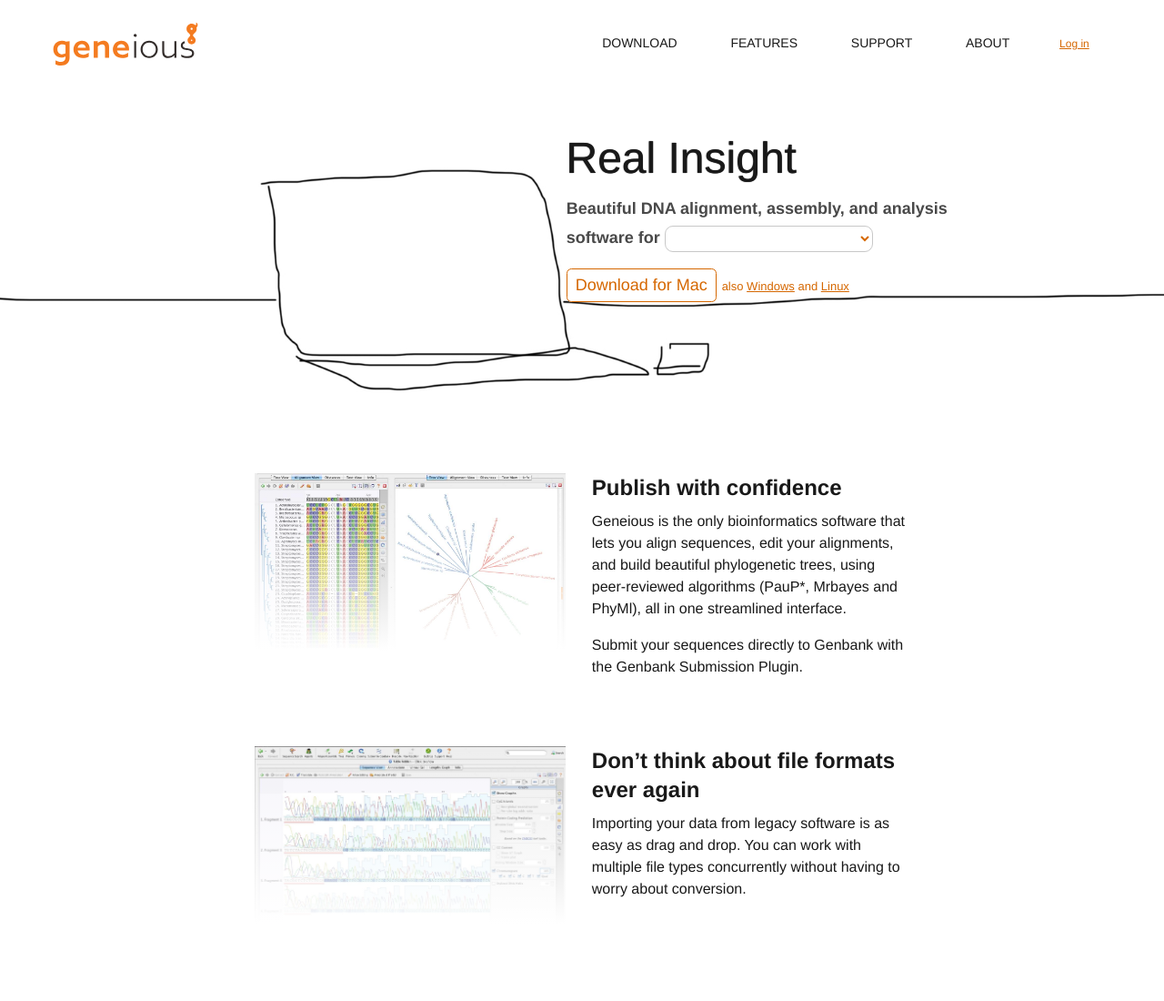
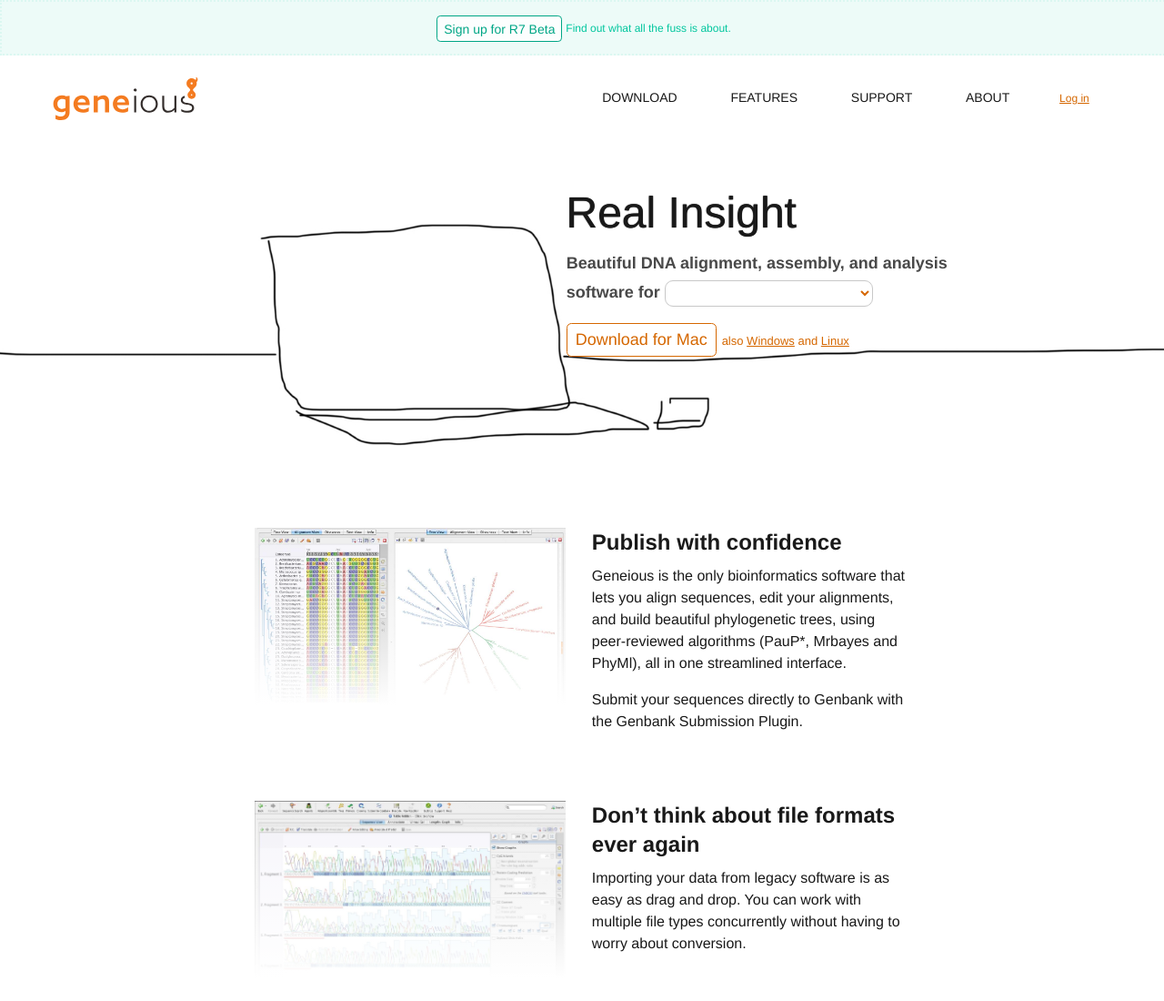
Before and after one commit to vegestoc/geneious-brand-uikit, a plain HTML site: page index.html in a window 1280 px wide. Shown: the top 1100 px of the page at 91% size. Drawn offline with nearby package versions, Linux system fonts and the light colour scheme.

Commit message:
Implemented Banners and Stretch Bars
- Implemented the Banner bar.
- Split the Download Bar code into .stretch-bar and #download-bar to
make the code reusable.
- Added dcoumentation for .stretch-bar and .banner

```diff
--- a/assets/css/library.css
+++ b/assets/css/library.css
@@ -1097,7 +1097,8 @@ h2 select {
 		border-color: #fff;
 		}
 
-.other-versions {
+.other-versions,
+#beta-bar span {
 	font-size: 13px; font-size: 1.3rem;
 	color: inherit;
 	}
@@ -1794,37 +1795,80 @@ fieldset .label-left {
 			}
 		}
 
-/* DOWNLOAD BAR */
-
-#download-bar {
-	background-color: #f47b20;
+/* Stretch Bar */
+
+.stretch-bar {
 	margin: 0 -5.55% 100px;
 	margin: 0 -5.55% 10rem;
 	padding: 70px 20%;
 	padding: 7rem 20%;
 	font-size: 23px; font-size: 2.3rem;
-	color: #fff;
 	text-align: center;
 	}
 
+
 	@media screen and (max-width: 575px) {
 
-		#download-bar {
+		.stretch-bar {
 			font-size: 1.8rem;
 			}
 	}
 
 	@media screen and (max-width: 361px) {
 
-		#download-bar {
+		.stretch-bar {
 			font-size: 1.2rem;
 			padding: 70px 10%;
 			}
 	}
 
-	#download-bar .other-versions a {
-		color: #fff;
-	}
+	#download-bar {
+			background-color: #f47b20;
+			color: #fff;
+			}
+
+		#download-bar .other-versions a {
+			color: #fff;
+		}
+
+
+/* BANNERS */
+
+.banner {
+		position: absolute;
+		top: 0;
+		left: 0;
+		width: 100%;
+		padding: 20px 0; padding: 2rem 0;
+		font-size: 14px; font-size: 1.4rem;
+		text-align: center;
+		background: #F8F8F8;
+	}
+
+			body.bannered {
+			padding-top: 60px; padding-top: 6rem;
+			}
+
+#beta-bar {
+		background: rgba(0, 198, 158, 0.07);
+		border: 2px dotted rgba(0, 198, 158, 0.07);
+		color: #00C69E;
+		}
+
+		.bannered.bannered-beta-bar #beta-bar span {
+			font-size: 12px; font-size: 1.2rem;
+			}
+
+		#beta-bar .button {
+			color: #00a686;
+			background: #ffffff;
+			background: rgba(255,255,255,0.85);
+			}
+
+			#beta-bar .button:hover {
+				background-color: #00C69E;
+				color: #fff;
+				}
 
 /* FOOTER */
 
--- a/index.html
+++ b/index.html
@@ -15,7 +15,7 @@
         <link rel="stylesheet" href="assets/css/main.css">
         <script src="assets/js/vendor/modernizr-2.6.2.min.js"></script>
     </head>
-    <body class="homepage">
+    <body class="homepage bannered bannered-beta-bar">
         <!--[if lt IE 7]>
             <p class="browsehappy">You are using an <strong>outdated</strong> browser. Please <a href="http://browsehappy.com/">upgrade your browser</a> to improve your experience.</p>
         <![endif]-->
@@ -81,6 +81,11 @@
                     <span class="other-versions">also <a href="#">Windows</a> and <a href="#">Linux</a></span>
                 </p>
             </header>
+
+            <section id="beta-bar" class="banner">
+                <a href="#" class="button">Sign up for R7 Beta</a>
+                <span>Find out what all the fuss is about.</span>
+            </section>
 
             <section id="publish-with-confidence" class="row row-left">
                 <figure><img src="screen1.jpg"></figure>
@@ -251,7 +256,7 @@
                 </ul>
             </section>
 
-            <section id="download-bar">
+            <section class="stretch-bar" id="download-bar">
                 <a href="#" class="button download-button">Download for Mac</a>
                 <span class="other-versions">also <a href="#">Windows</a> and <a href="#">Linux</a></span>
             </section>
```
Also changed, not shown: 1 other file.
